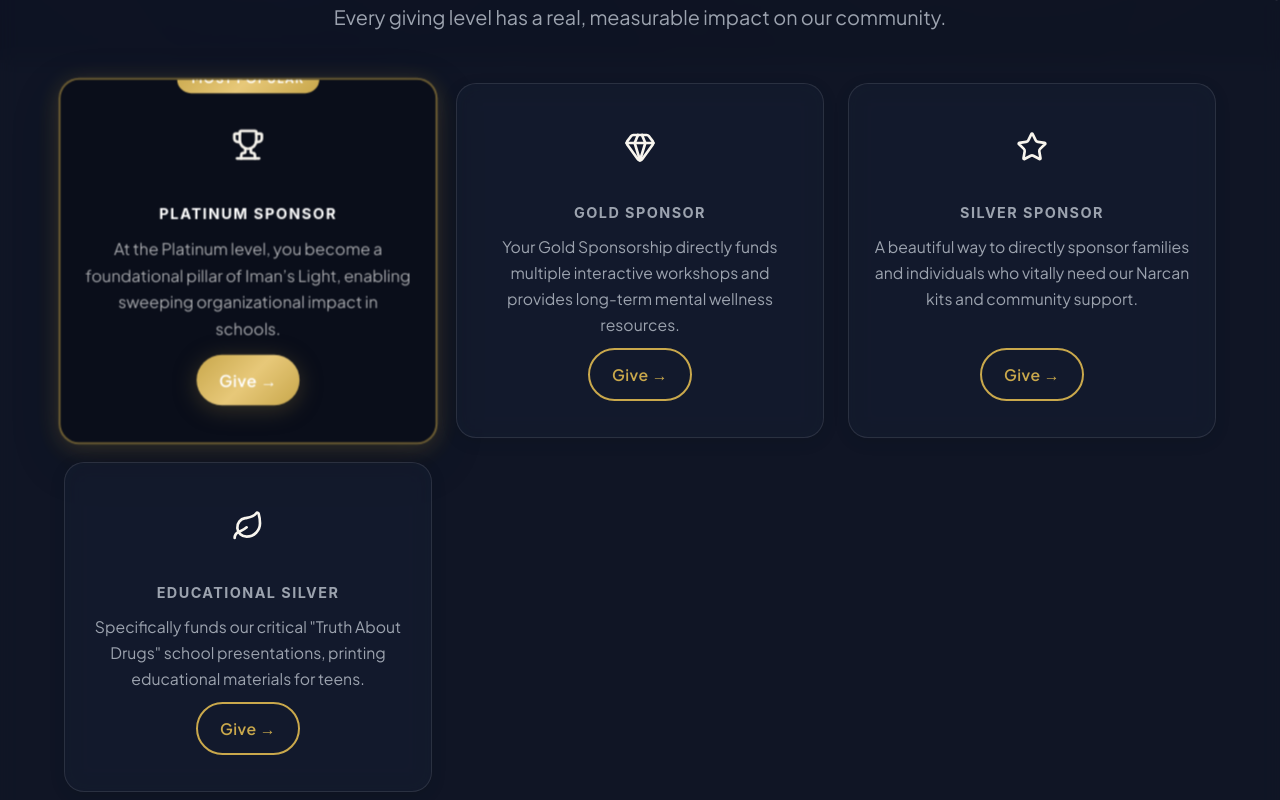
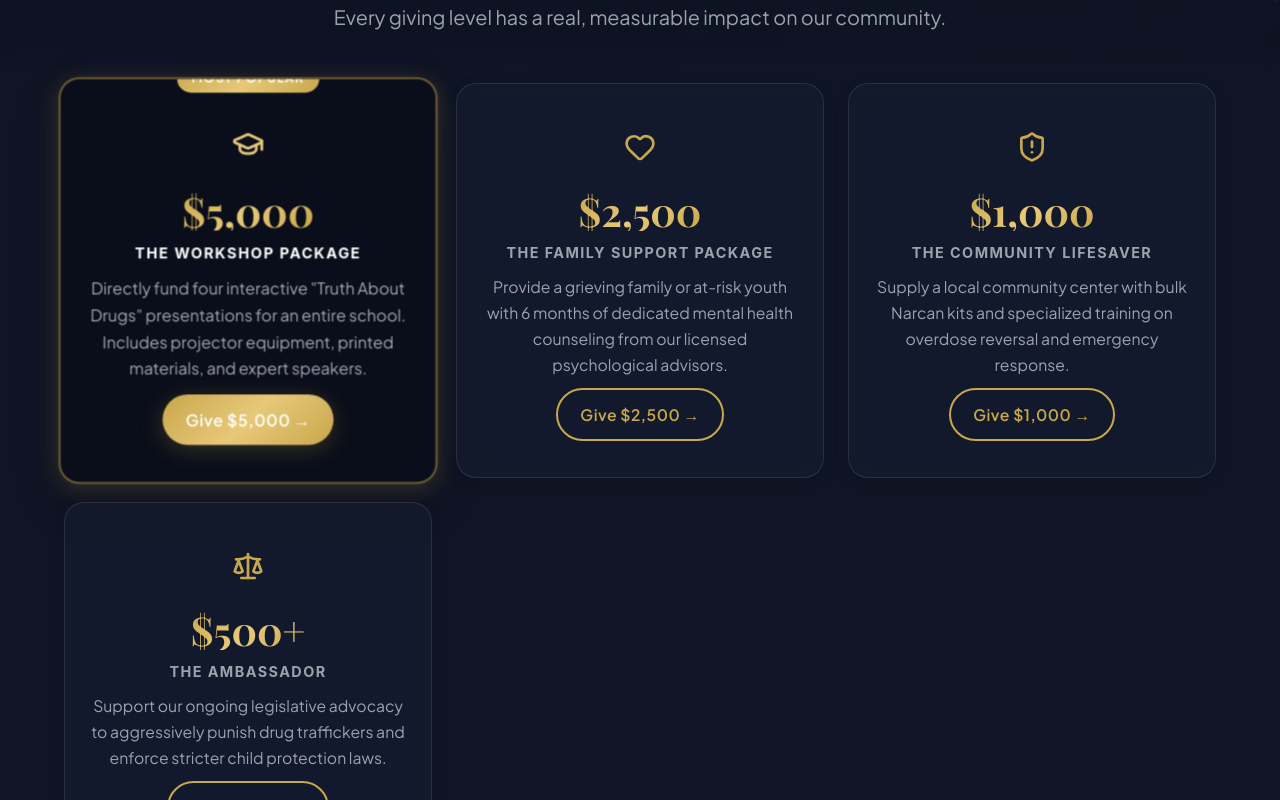
Before and after one commit to chipardo/Iman-s-Light-Foundation, a Next.js app in the folder imans-light-foundation/: page /donate in a window 1280 px wide. Shown: the part 740-1540 px from the top of the page. Built offline with nearby package versions, Linux system fonts and the light colour scheme; a web font is replaced by a local one.

Commit message:
Add files via upload

```diff
--- a/imans-light-foundation/src/app/donate/page.tsx
+++ b/imans-light-foundation/src/app/donate/page.tsx
@@ -3,21 +3,79 @@
 import Link from 'next/link';
 import Image from 'next/image';
 import { LanguageContext } from '@/context/LanguageContext';
-import { Leaf, Heart, Star, Sparkles, Gem, Trophy, Mail, RefreshCcw, Building2 , GraduationCap, Heart, ShieldAlert, Scale } from 'lucide-react';
+import { Leaf, Star, Sparkles, Gem, Trophy, Mail, RefreshCcw, Building2, GraduationCap, Heart, ShieldAlert, Scale } from 'lucide-react';
 import styles from './donate.module.css';
 
 const tiers = {
   en: [
-    { amount: '', label: 'Platinum Sponsor', descEn: 'At the Platinum level, you become a foundational pillar of Iman’s Light, enabling sweeping organizational impact in schools.', icon: <Trophy size={32} />, featured: true },
-    { amount: '', label: 'Gold Sponsor', descEn: 'Your Gold Sponsorship directly funds multiple interactive workshops and provides long-term mental wellness resources.', icon: <Gem size={32} /> },
-    { amount: '', label: 'Silver Sponsor', descEn: 'A beautiful way to directly sponsor families and individuals who vitally need our Narcan kits and community support.', icon: <Star size={32} /> },
-    { amount: '', label: 'Educational Silver', descEn: 'Specifically funds our critical "Truth About Drugs" school presentations, printing educational materials for teens.', icon: <Leaf size={32} /> },
+      {
+        id: 'workshop',
+        name: 'The Workshop Package',
+        amount: '$5,000',
+        icon: <GraduationCap size={32} color="var(--gold-light)" />,
+        featured: true,
+        descEn: 'Directly fund four interactive "Truth About Drugs" presentations for an entire school. Includes projector equipment, printed materials, and expert speakers.',
+        descEs: 'Financia directamente cuatro presentaciones interactivas completas para toda una escuela. Equipos, materiales e instructores expertos.'
+      },
+      {
+        id: 'family',
+        name: 'The Family Support Package',
+        amount: '$2,500',
+        icon: <Heart size={32} color="var(--gold)" />,
+        descEn: 'Provide a grieving family or at-risk youth with 6 months of dedicated mental health counseling from our licensed psychological advisors.',
+        descEs: 'Proporciona a una familia en duelo o a un joven en riesgo 6 meses de asesoramiento de salud mental dedicado con nuestros psicólogos.'
+      },
+      {
+        id: 'lifesaver',
+        name: 'The Community Lifesaver',
+        amount: '$1,000',
+        icon: <ShieldAlert size={32} color="var(--gold)" />,
+        descEn: 'Supply a local community center with bulk Narcan kits and specialized training on overdose reversal and emergency response.',
+        descEs: 'Proporcionar al centro comunitario local kits masivos de Narcan y capacitación especializada sobre reversión de sobredosis.'
+      },
+      {
+        id: 'ambassador',
+        name: 'The Ambassador',
+        amount: '$500+',
+        icon: <Scale size={32} color="var(--gold)" />,
+        descEn: 'Support our ongoing legislative advocacy to aggressively punish drug traffickers and enforce stricter child protection laws.',
+        descEs: 'Apoye nuestra defensa legislativa para castigar a los traficantes y hacer cumplir leyes más estrictas de protección.'
+      }
   ],
   es: [
-    { amount: '', label: 'Patrocinador Platino', descEn: 'En el nivel Platino, te conviertes en un pilar fundamental de la Luz de Iman, permitiendo un gran impacto en las escuelas.', icon: <Trophy size={32} />, featured: true },
-    { amount: '', label: 'Patrocinador Oro', descEn: 'Tu patrocinio de Oro financia múltiples talleres interactivos y proporciona recursos de salud mental a largo plazo.', icon: <Gem size={32} /> },
-    { amount: '', label: 'Patrocinador Plata', descEn: 'Una hermosa manera de patrocinar a las familias que necesitan vitalmente nuestros kits Narcan y apoyo comunitario.', icon: <Star size={32} /> },
-    { amount: '', label: 'Plata Educativo', descEn: 'Financia específicamente nuestras presentaciones escolares "La Verdad Sobre las Drogas" e imprime materiales educativos.', icon: <Leaf size={32} /> },
+      {
+        id: 'workshop',
+        name: 'Paquete de Taller',
+        amount: '$5,000',
+        icon: <GraduationCap size={32} color="var(--gold-light)" />,
+        featured: true,
+        descEn: 'Directly fund four interactive "Truth About Drugs" presentations for an entire school. Includes projector equipment, printed materials, and expert speakers.',
+        descEs: 'Financia directamente cuatro presentaciones interactivas completas para toda una escuela. Equipos, materiales e instructores expertos.'
+      },
+      {
+        id: 'family',
+        name: 'Paquete de Apoyo Familiar',
+        amount: '$2,500',
+        icon: <Heart size={32} color="var(--gold)" />,
+        descEn: 'Provide a grieving family or at-risk youth with 6 months of dedicated mental health counseling from our licensed psychological advisors.',
+        descEs: 'Proporciona a una familia en duelo o a un joven en riesgo 6 meses de asesoramiento de salud mental dedicado con nuestros psicólogos.'
+      },
+      {
+        id: 'lifesaver',
+        name: 'Salvavidas Comunitario',
+        amount: '$1,000',
+        icon: <ShieldAlert size={32} color="var(--gold)" />,
+        descEn: 'Supply a local community center with bulk Narcan kits and specialized training on overdose reversal and emergency response.',
+        descEs: 'Proporcionar al centro comunitario local kits masivos de Narcan y capacitación especializada sobre reversión de sobredosis.'
+      },
+      {
+        id: 'ambassador',
+        name: 'El Embajador',
+        amount: '$500+',
+        icon: <Scale size={32} color="var(--gold)" />,
+        descEn: 'Support our ongoing legislative advocacy to aggressively punish drug traffickers and enforce stricter child protection laws.',
+        descEs: 'Apoye nuestra defensa legislativa para castigar a los traficantes y hacer cumplir leyes más estrictas de protección.'
+      }
   ],
 };
 
@@ -55,8 +113,8 @@
               <div key={i} className={`card ${styles.tierCard} ${(tier as any).featured ? styles.tierFeatured : ''}`}>
                 <div className={styles.tierIcon}>{tier.icon}</div>
                 <div className={styles.tierAmount}>{tier.amount}</div>
-                <div className={styles.tierLabel}>{tier.label}</div>
-                <p className={styles.tierDesc}>{tier.descEn}</p>
+                <div className={styles.tierLabel}>{tier.name}</div>
+                <p className={styles.tierDesc}>{isEs ? tier.descEs : tier.descEn}</p>
                 <a
                   href="https://www.imanslightfoundation.org/donations"
                   target="_blank"
```
